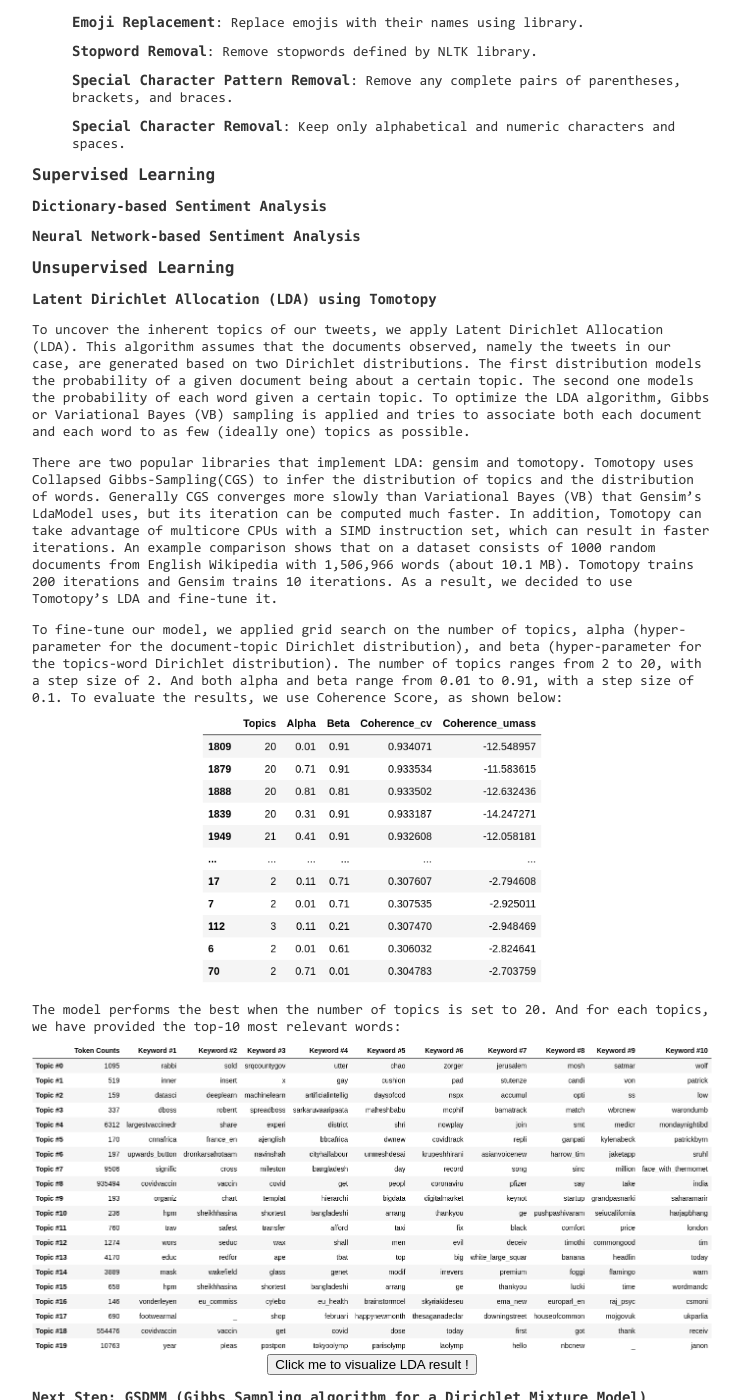
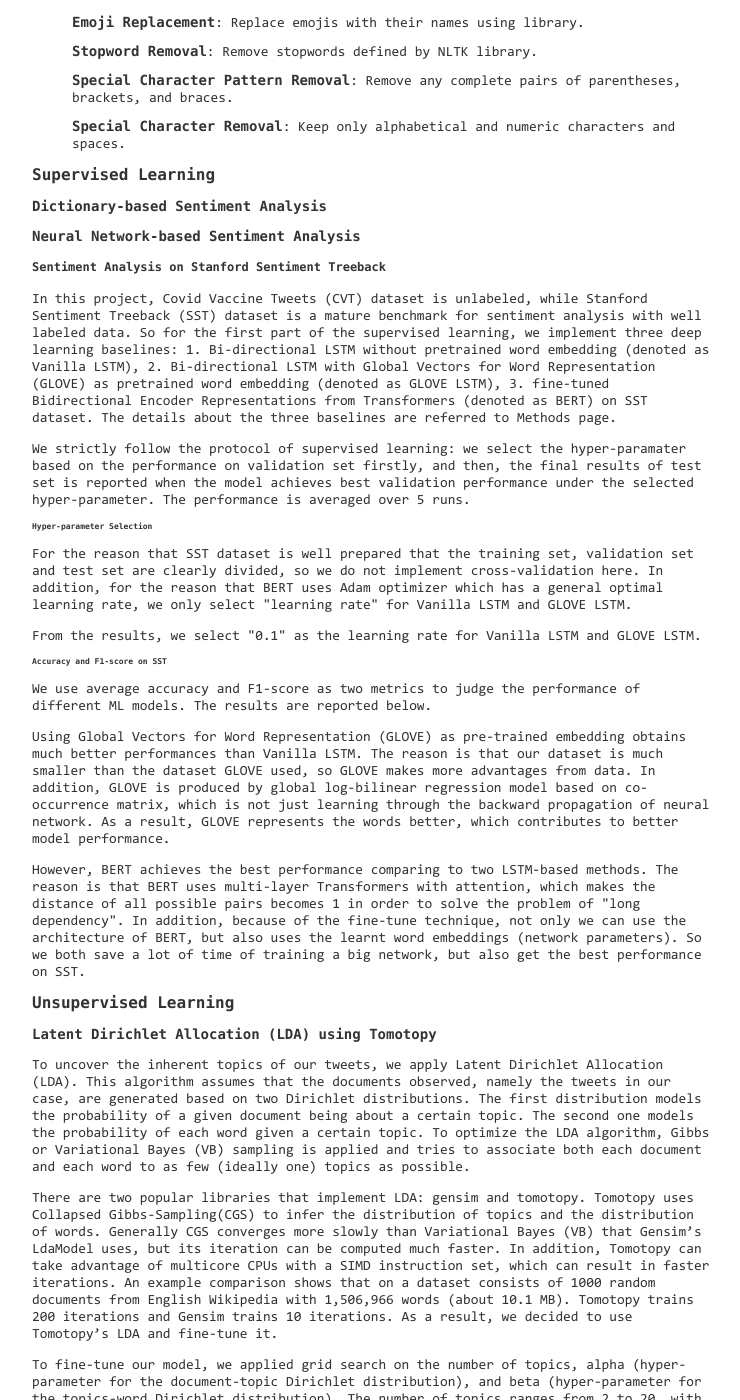
Before and after one commit to zhiyichenGT/zhiyichen.github.io, a Jekyll site: the page built from pages/results.html, in a window 1280 px wide and 1400 px high, scrolled down 1942 px. Shown: the whole window, without its empty margins (268-1008 px from the left). Built offline with Jekyll 4.4.1, drawn with Linux system fonts in a browser that asks for light colours.

Commit message:
supervised learning zhiyi

```diff
--- a/pages/results.html
+++ b/pages/results.html
@@ -64,6 +64,43 @@ title: Results
 <h3 id="logistics">Neural Network-based Sentiment Analysis<br>
 </h3>
 
+<h4 id="logistics">Sentiment Analysis on Stanford Sentiment Treeback<br>
+</h4>
+
+<p>
+    In this project, Covid Vaccine Tweets (CVT) dataset is unlabeled, while Stanford Sentiment Treeback (SST) dataset is a mature benchmark for sentiment analysis with well labeled data. So for the first part of the supervised learning, we implement three deep learning baselines: 1. Bi-directional LSTM without pretrained word embedding (denoted as Vanilla LSTM), 2. Bi-directional LSTM with Global Vectors for Word Representation (GLOVE) as pretrained word embedding (denoted as GLOVE LSTM), 3. fine-tuned Bidirectional Encoder Representations from Transformers (denoted as BERT) on SST dataset. The details about the three baselines are referred to Methods page.
+</p>
+
+<p>
+    We strictly follow the protocol of supervised learning: we select the hyper-paramater based on the performance on validation set firstly, and then, the final results of test set is reported when the model achieves best validation performance under the selected hyper-parameter. The performance is averaged over 5 runs.
+</p>
+
+<h5 id="logistics">Hyper-parameter Selection<br>
+</h5>
+
+<p>
+    For the reason that SST dataset is well prepared that the training set, validation set and test set are clearly divided, so we do not implement cross-validation here. In addition, for the reason that BERT uses Adam optimizer which has a general optimal learning rate, we only select "learning rate" for Vanilla LSTM and GLOVE LSTM.
+</p>
+
+<p>
+    From the results, we select "0.1" as the learning rate for Vanilla LSTM and GLOVE LSTM.
+</p>
+
+<h5 id="logistics">Accuracy and F1-score on SST<br>
+</h5>
+
+<p>
+    We use average accuracy and F1-score as two metrics to judge the performance of different ML models. The results are reported below.
+</p>
+
+<p>
+    Using Global Vectors for Word Representation (GLOVE) as pre-trained embedding obtains much better performances than Vanilla LSTM. The reason is that our dataset is much smaller than the dataset GLOVE used, so GLOVE makes more advantages from data. In addition, GLOVE is produced by global log-bilinear regression model based on co-occurrence matrix, which is not just learning through the backward propagation of neural network. As a result, GLOVE represents the words better, which contributes to better model performance.
+</p>
+
+<p>
+    However, BERT achieves the best performance comparing to two LSTM-based methods. The reason is that BERT uses multi-layer Transformers with attention, which makes the distance of all possible pairs becomes 1 in order to solve the problem of "long dependency". In addition, because of the fine-tune technique, not only we can use the architecture of BERT, but also uses the learnt word embeddings (network parameters). So we both save a lot of time of training a big network, but also get the best performance on SST.
+</p>
+
 <h2 id="logistics">Unsupervised Learning<br>
 </h2>
 
```
